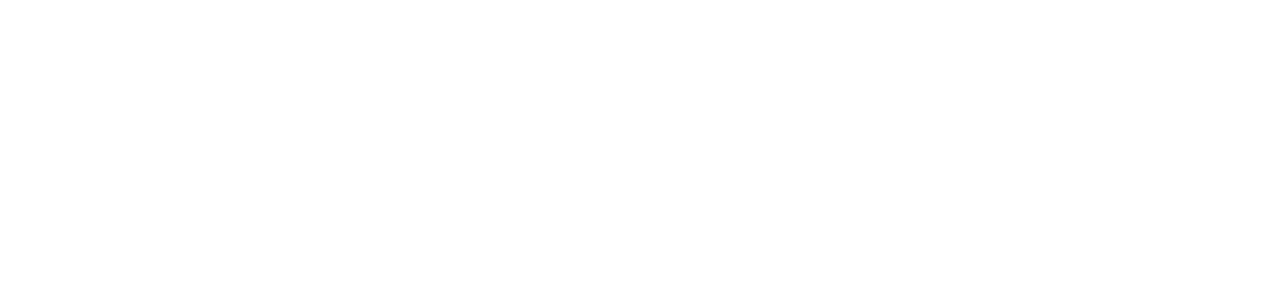
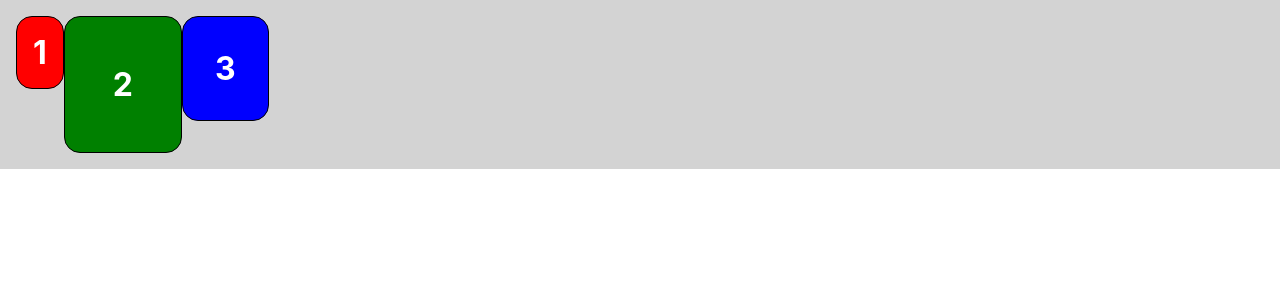
Before and after one commit to dagon0721/201830213-react1, a React (Create React App) app: page / in a window 1280 px wide. Shown: the top 300 px of the page. Built offline with nearby package versions, Linux system fonts and the light colour scheme.

Commit message:
update0612

```diff
--- a/package.json
+++ b/package.json
@@ -9,7 +9,7 @@
     "react": "^17.0.2",
     "react-dom": "^17.0.2",
     "react-scripts": "5.0.0",
-    "styled-components": "^5.3.3",
+    "styled-components": "^5.3.11",
     "web-vitals": "^2.1.4"
   },
   "scripts": {
--- a/src/App.js
+++ b/src/App.js
@@ -14,14 +14,14 @@
 import ProfileCard from './chapter_13/ProfileCard.jsx';
 import WelcomeDialog from './chapter_13/WelcomeDialog.jsx';
 import SplitPane from './chapter_13/SpliePane.jsx';
+import DarkOrLight from './chapter_14/DarkOrLight.jsx';
+import MainPage from './chapter_15/MainPage.jsx';
+import Blocks from './chapter_15/Blocks.jsx';
 function App() {
   return (
     <div className="App">
       {
-        <SplitPane
-        left={<Contacts/>}
-        right={<Chat/>}
-        />
+        <Blocks/>
         // <NotificationList />
       /* <header className="App-header">
         <img src={logo} className="App-logo" alt="logo" />
--- /dev/null
+++ b/src/chapter_15/MainPage.jsx
@@ -0,0 +1,71 @@
+import React from "react";
+import styled from "styled-components";
+
+const Wrapper = styled.div`
+  padding: 1em;
+  background: grey;
+`;
+
+const Title = styled.h1`
+  font-size: 1.5em;
+  color: white;
+  text-align: center;
+`;
+
+const Button = styled.button`
+  color: ${(props) => (props.dark ? 'white' : 'dark')};
+  background: ${(props) => (props.dark ? 'black' : 'white')};
+  border: 1px solid black;
+`;
+
+const RoundButton = styled(Button)`
+  border-radius: 16px;
+`;
+
+const Block = styled.div`
+  padding: ${(props) => props.padding};
+  background-color: ${(props) => props.backgroundColor};
+  margin: 0.5rem 0;
+  color: white;
+  text-align: center;
+`;
+
+const blockItems = [
+  {
+    label: '1',
+    padding: '1rem',
+    backgroundColor: 'red',
+  },
+  {
+    label: '2',
+    padding: '2rem',
+    backgroundColor: 'green',
+  },
+  {
+    label: '3',
+    padding: '3rem',
+    backgroundColor: 'blue',
+  },
+];
+
+export default function App() {
+  return (
+    <Wrapper>
+      <Title>안녕 리액트!</Title>
+      <Button>Normal</Button>
+      <Button dark>Dark</Button>
+      <RoundButton>Round Button</RoundButton>
+      <br />
+      <br />
+      {blockItems.map((item, index) => (
+        <Block
+          key={index}
+          padding={item.padding}
+          backgroundColor={item.backgroundColor}
+        >
+          {item.label}
+        </Block>
+      ))}
+    </Wrapper>
+  );
+}
--- a/src/index.js
+++ b/src/index.js
@@ -19,10 +19,13 @@
 import ProfileCard from './chapter_13/ProfileCard';
 import WelcomeDialog from './chapter_13/WelcomeDialog';
 import SplitPane from './chapter_13/SpliePane';
+import DarkOrLight from './chapter_14/DarkOrLight';
+import MainPage from './chapter_15/MainPage.jsx';
+import Blocks from './chapter_15/Blocks.jsx';
 
 ReactDOM.render(
   <React.StrictMode>
-    <SplitPane />
+    <Blocks />
   </React.StrictMode>,
   document.getElementById('root')
 );
```
Also changed, not shown: 2 other files (tests, documents, lock files or other folders).
